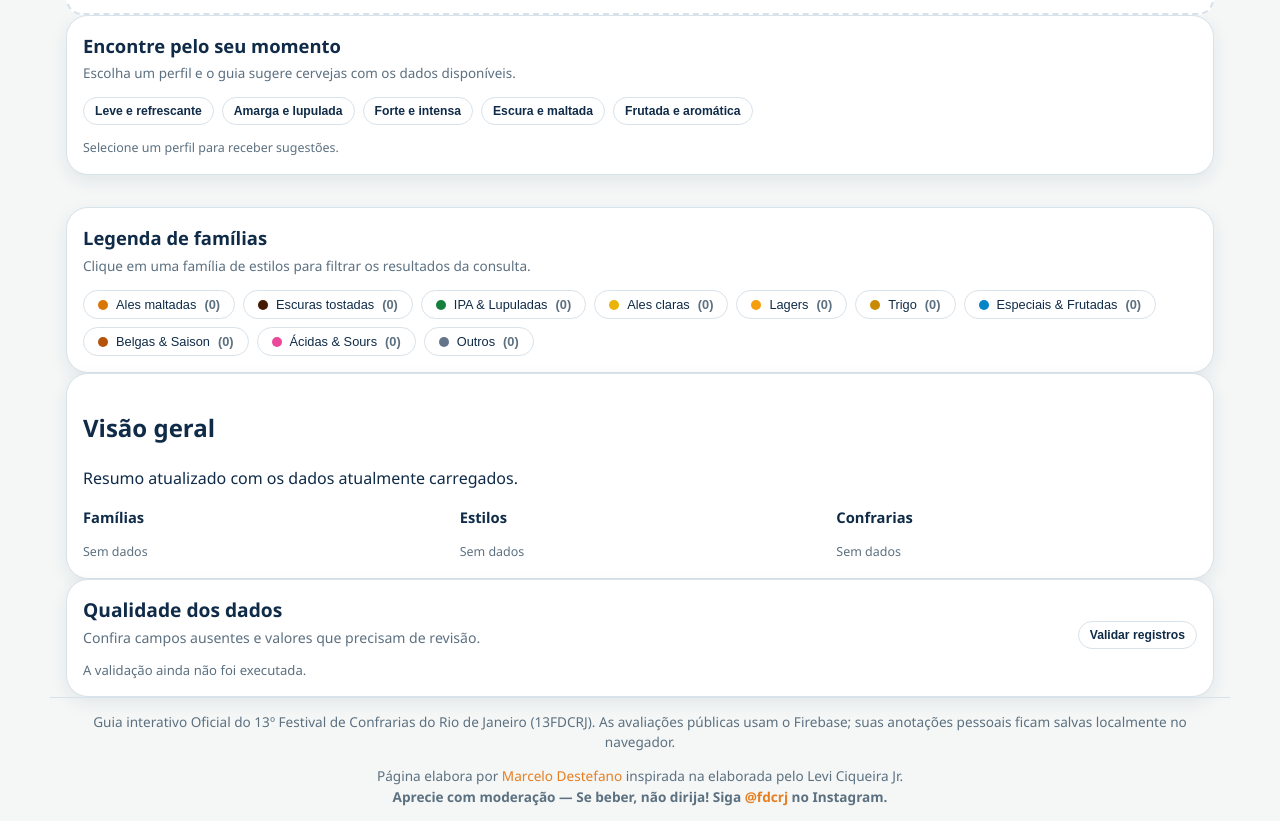
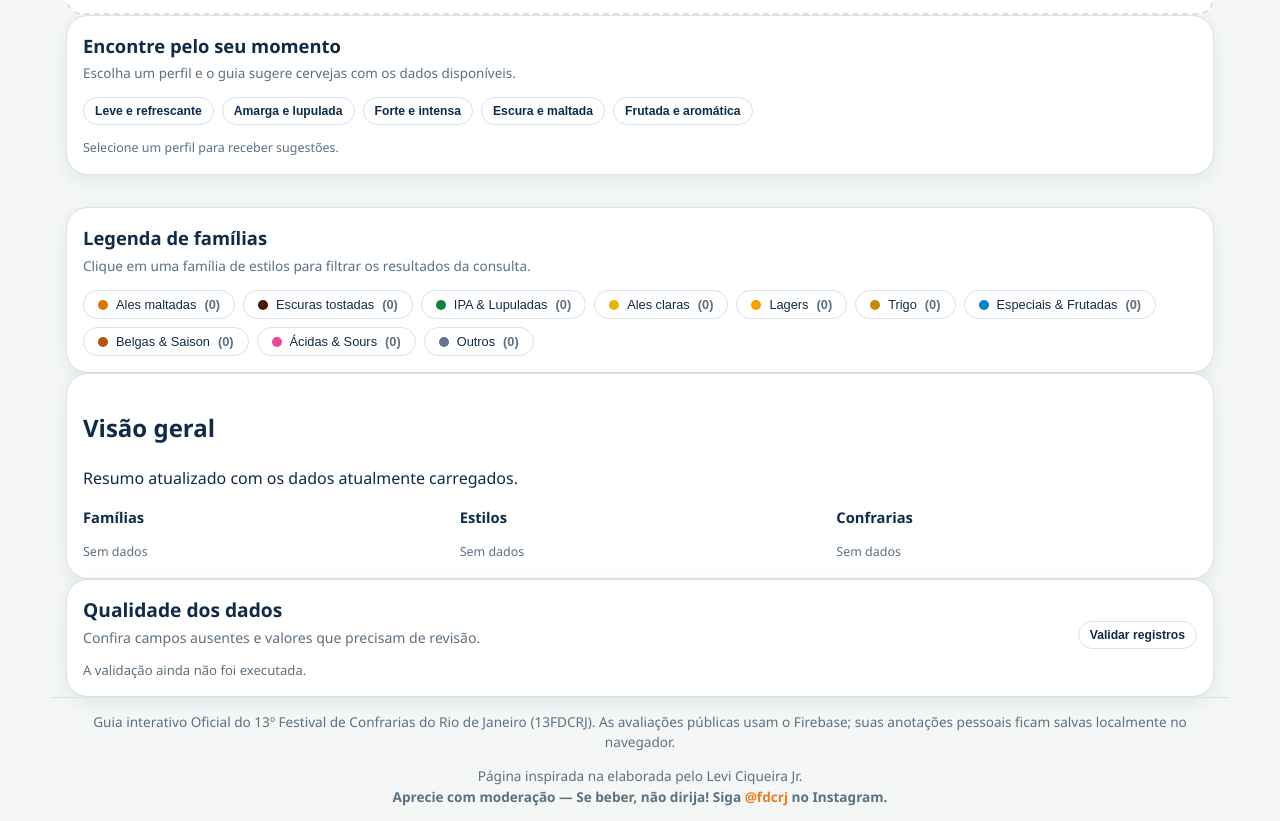
Before and after one commit to fdcrj/13fdcrj, a plain HTML site: page index.html in a window 1280 px wide. Shown: the part 1146-1967 px from the top of the page. Drawn offline with Linux system fonts and the light colour scheme; no server answers.

Commit message:
Add files via upload

```diff
--- a/index.html
+++ b/index.html
@@ -171,7 +171,7 @@
 
 <footer class="wrap">
   <p>Guia interativo Oficial do 13º Festival de Confrarias do Rio de Janeiro (13FDCRJ). As avaliações públicas usam o Firebase; suas anotações pessoais ficam salvas localmente no navegador.<br>
-  <p>Página elabora por <a href="https://instagram.com/mdestefano" target="_blank" rel="noopener">Marcelo Destefano</a> inspirada na elaborada pelo Levi Ciqueira Jr.<br>
+     <p>Página inspirada na elaborada pelo Levi Ciqueira Jr.<br>
   <strong>Aprecie com moderação — Se beber, não dirija! Siga <a href="https://instagram.com/fdcrj" target="_blank" rel="noopener">@fdcrj</a> no Instagram.</strong></p>
 </footer>
 
```
Also changed, not shown: 2 other files.
